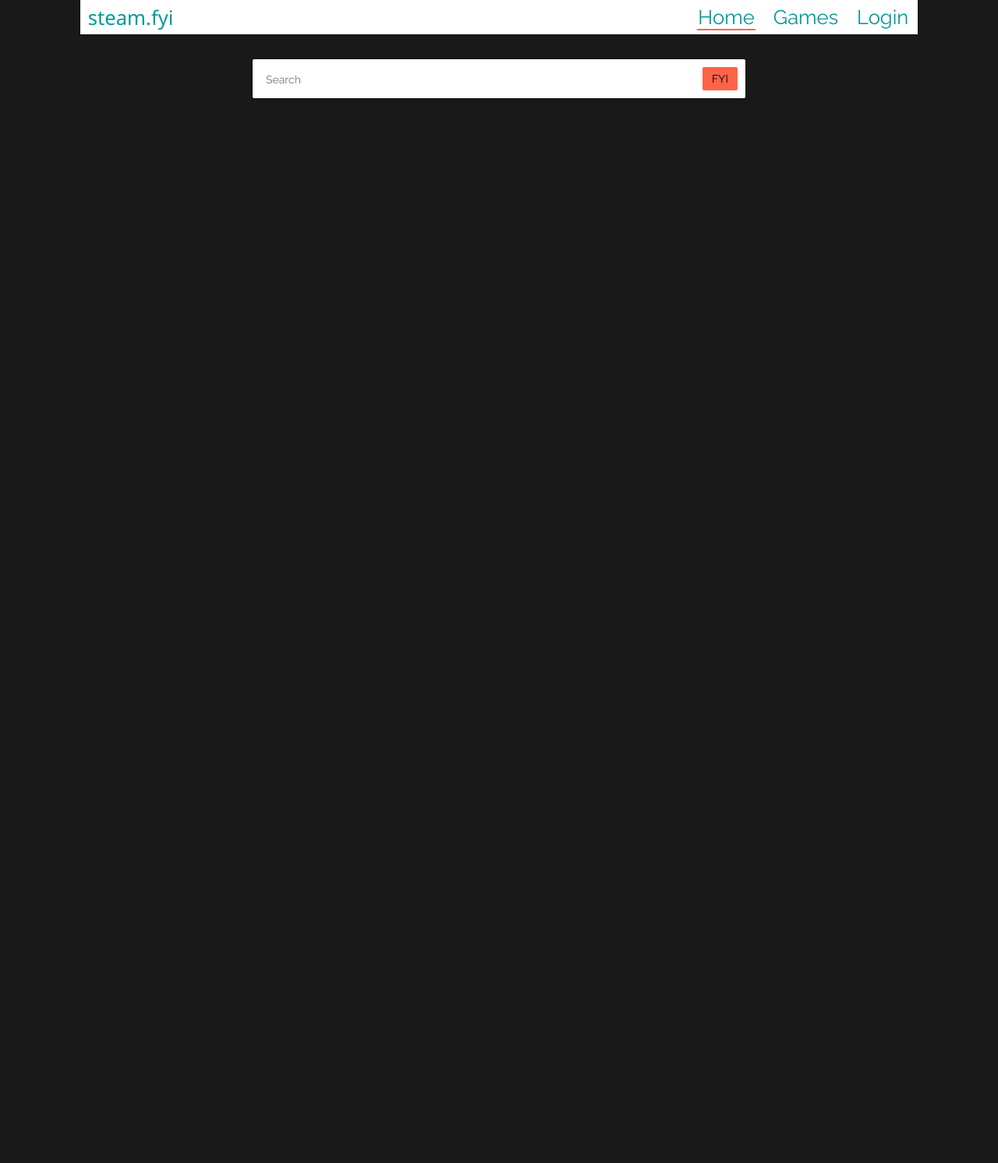
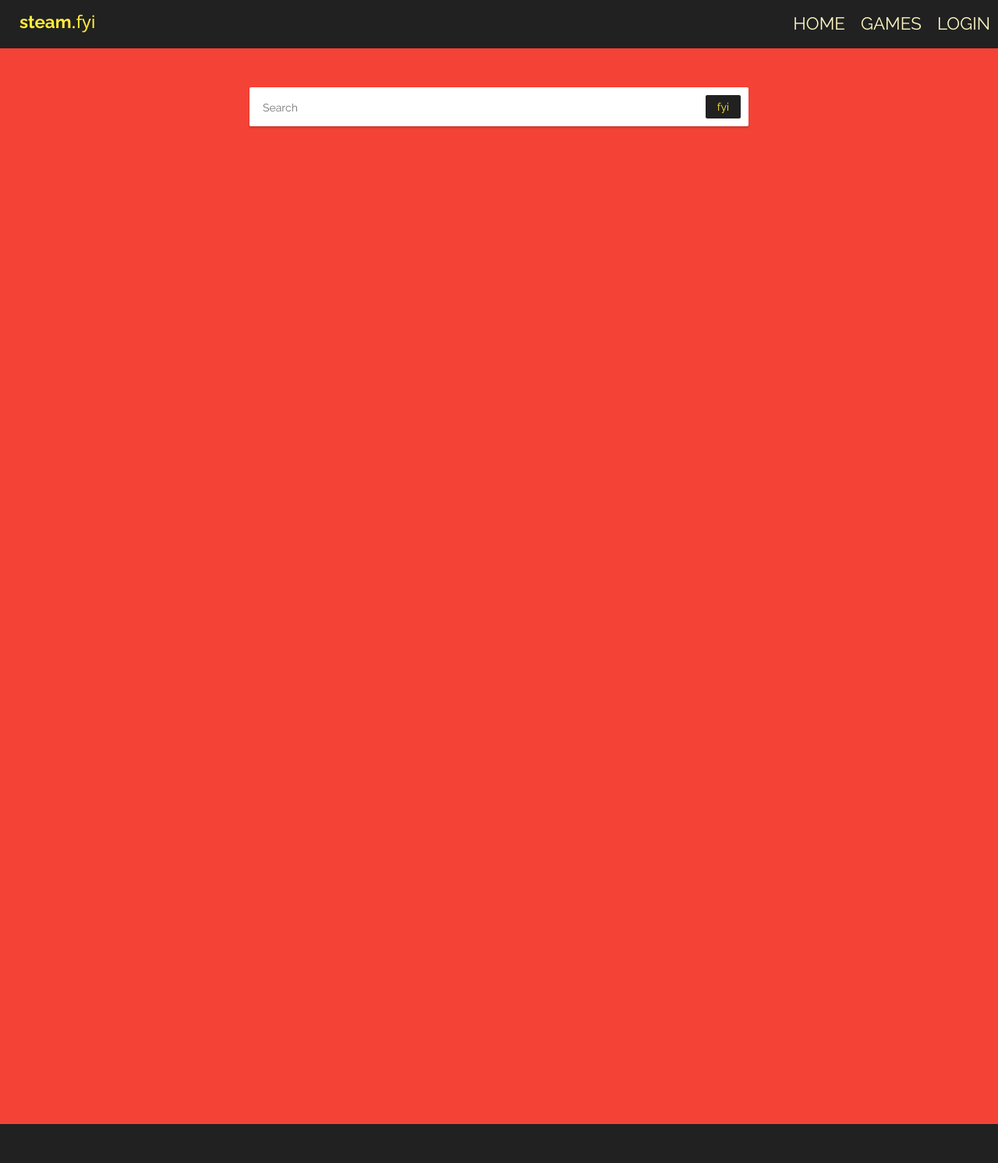
Before and after one commit to isaaczurn/cs401, a PHP site: page / in a window 1280 px wide. Shown: the whole page at 78% size. Before the commit the page ends 126 px from the top, so only its background shows below. Run offline with PHP 8.4, Linux system fonts and the light colour scheme.

Commit message:
some navbar changes, color formatting

```diff
--- a/index.html
+++ b/index.html
@@ -7,7 +7,7 @@
 
 <body>
     <div class="navbar">
-        <span style="margin-left: 10px">steam.fyi</span>
+        <span><b>steam</b>.fyi</span>
         <ul>
             <li><a href="login.html">Login</a></li>
             <li><a href="games.html">Games</a></li>
@@ -17,9 +17,13 @@
 
     <form class="searchbar" autocomplete="off">
         <input id="searchbar" type="text" name="search" placeholder="Search">
-        <button type="submit" value="Search" class="searchbutton">FYI</button>
+        <button type="submit" value="Search" class="searchbutton">fyi</button>
     </form>
 </body>
+
+<footer>
+
+</footer>
 
 
 <?php
--- a/src/style.css
+++ b/src/style.css
@@ -6,28 +6,31 @@
 }
 
 body {
-    margin-top: 0;
-    background-color: #191919;
-    color: #009999;
+    margin: 0;
+    background-color: #F44336;
+    color: #FFEB3B;
+    height: 95%;
 }
 
 span {
     font-family: 'Noto Sans';
+    margin-left: 25px;
 }
 
 .navbar {
-    padding-top: .2em;
+    padding-top: .55em;
     align-self: center;
-    width: 85%;
-    height: 1.5em;
+    width: 100%;
+    height: 50px;
     margin: 0 auto;
-    background-color: #ffffff;
+    background-color: #212121;
     /*text-transform: uppercase;*/
-    font-size: 1.6em;
+    font-size: 1.4em;
+    /*position: fixed;*/
 }
 
 .currentpage {
-    border-bottom: 2px solid tomato;
+    /*border-bottom: 2px solid tomato;*/
 }
 
 ul {
@@ -42,16 +45,17 @@ li {
     float: right;
     margin: 0 10px;
     position: relative;
-    border: 2px solid #fff;
+    padding-top: 5px;
+    /*border: 2px solid #fff;*/
 }
 
 li:hover {
-    border: 2px solid tomato;
+    /*border: 2px solid tomato;*/
 }
 
 .searchbar {
     position: relative;
-    margin: 2em auto 0 auto;
+    margin: 50px auto 0 auto;
     width: 50%;
     height: 50px;
     border-radius: 2px;
@@ -83,13 +87,26 @@ li:hover {
     width: 45px;
     padding: 0;
     border: none;
-    background-color: tomato;
-    color: #9b;
+    background-color: #212121;
+    color: #FFEB3B;
     cursor: pointer;
     border-radius: 2px;
 }
 
+.searchbutton:hover {
+    background-color: #FFEB3B;
+    color: #212121;
+}
+
 a {
     text-decoration: none;
-    color: #009999;
+    color: #FFF9C4;
+    text-transform: uppercase;
 }
+
+footer {
+    background-color: #212121;
+    height: 50px;
+    margin-top: 100%;
+    font-size: 14px;
+}
```
